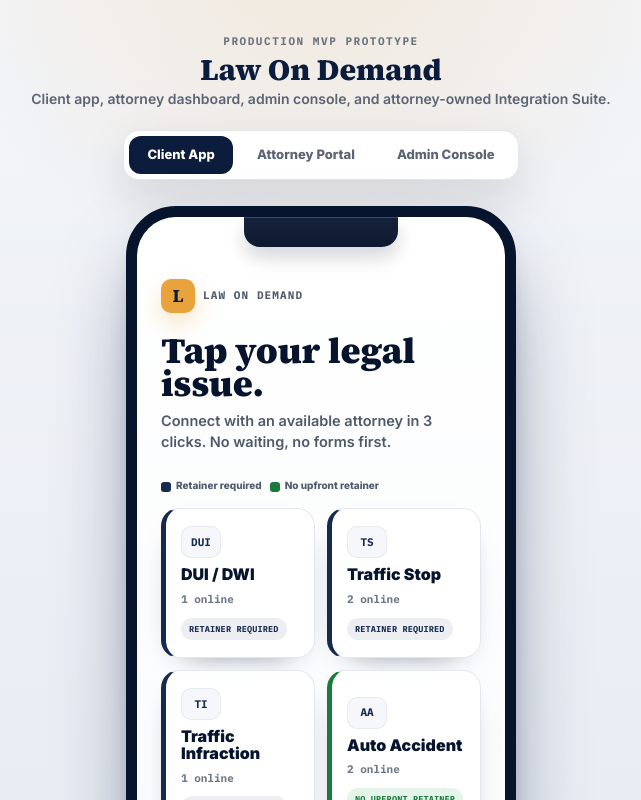
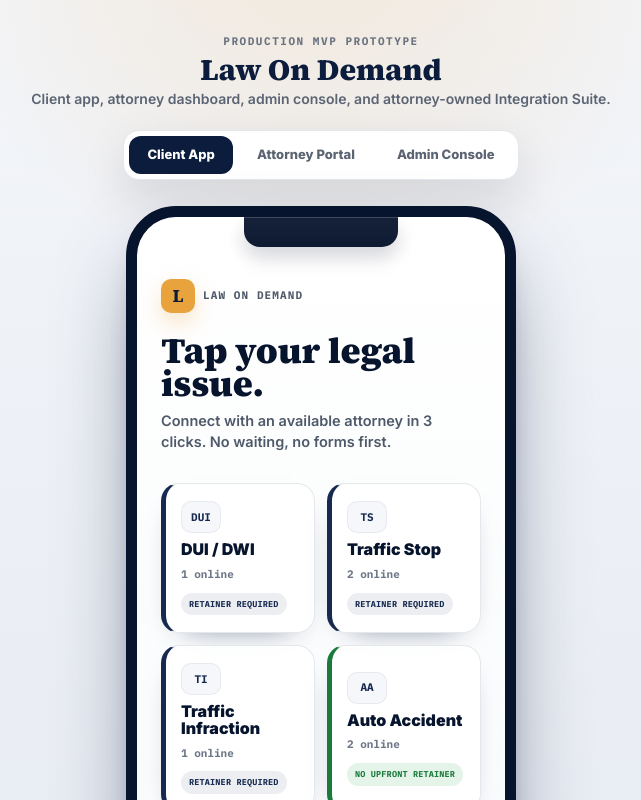
Before and after one commit to BeatViral/Law-On-Demand, a Next.js app: page / in a window 1280 px wide. Shown: the top 800 px of the page, without its empty margins (319-960 px from the left). Built offline with nearby package versions, Linux system fonts and the light colour scheme.

Commit message:
Remove redundant payment legend

```diff
--- a/app/globals.css
+++ b/app/globals.css
@@ -247,31 +247,8 @@ img {
   color: var(--graphite);
 }
 
-.lod-legend {
-  padding: 14px 22px 0;
-  display: flex;
-  gap: 14px;
-  font-size: 10.5px;
-  color: var(--graphite);
-}
-
-.lod-legend-item {
-  display: flex;
-  align-items: center;
-  gap: 5px;
-}
-
-.lod-sw {
-  width: 8px;
-  height: 8px;
-  border-radius: 2px;
-}
-
-.lod-sw--navy { background: var(--navy-mid); }
-.lod-sw--green { background: var(--green); }
-
 .lod-tile-grid {
-  padding: 14px 22px 0;
+  padding: 18px 22px 0;
   display: grid;
   grid-template-columns: 1fr 1fr;
   gap: 10px;
@@ -1626,33 +1603,8 @@ img {
   color: #4e5969;
 }
 
-.lod-legend {
-  padding: 16px 24px 0;
-  gap: 8px;
-  font-size: 10px;
-  font-weight: 800;
-  color: #4f5b6c;
-}
-
-.lod-legend-item {
-  flex: 0 0 auto;
-  min-height: auto;
-  padding: 0;
-  border: none;
-  border-radius: 0;
-  background: transparent;
-  white-space: nowrap;
-}
-
-.lod-sw {
-  flex: 0 0 auto;
-  width: 10px;
-  height: 10px;
-  border-radius: 3px;
-}
-
 .lod-tile-grid {
-  padding: 14px 24px 0;
+  padding: 20px 24px 0;
   gap: 12px;
 }
 
--- a/components/client-app.tsx
+++ b/components/client-app.tsx
@@ -548,11 +548,6 @@ function HomeScreen({
         </div>
         <h1>Tap your legal issue.</h1>
         <p className="lod-sub">Connect with an available attorney in 3 clicks. No waiting, no forms first.</p>
-      </div>
-
-      <div className="lod-legend" aria-label="Payment path guide">
-        <span className="lod-legend-item"><span className="lod-sw lod-sw--navy" />Retainer required</span>
-        <span className="lod-legend-item"><span className="lod-sw lod-sw--green" />No upfront retainer</span>
       </div>
 
       <div className="lod-tile-grid" id="urgent-categories">
```
Also changed, not shown: 404.html (+1 -1 lines), 404/index.html (+1 -1 lines), admin/index.html (+1 -1 lines), attorney/index.html (+1 -1 lines), index.html (+1 -1 lines), admin/index.txt, attorney/index.txt, index.txt, 1 other file (tests, documents, lock files or other folders).
